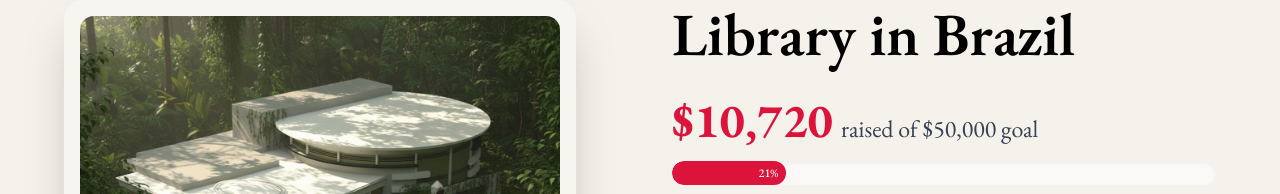
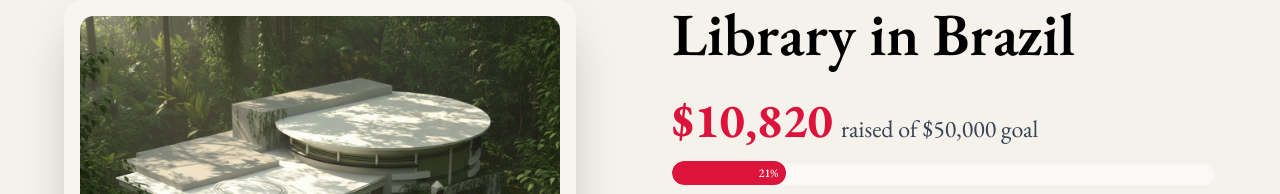
Before and after one commit to nikunjt0/librarycreate, a Next.js app: page / in a window 1280 px wide. Shown: the part 1989-2183 px from the top of the page. Built offline with nearby package versions, Linux system fonts and the light colour scheme.

Commit message:
updating money received

```diff
--- a/app/page.tsx
+++ b/app/page.tsx
@@ -242,7 +242,7 @@ export default function Home() {
                     className="text-4xl md:text-5xl font-bold text-[#DC143C]"
                     style={{ fontFamily: 'var(--font-garamond), Garamond, serif' }}
                   >
-                    $10,720
+                    $10,820
                   </span>
                   <span
                     className="text-xl md:text-2xl text-gray-700"
```
